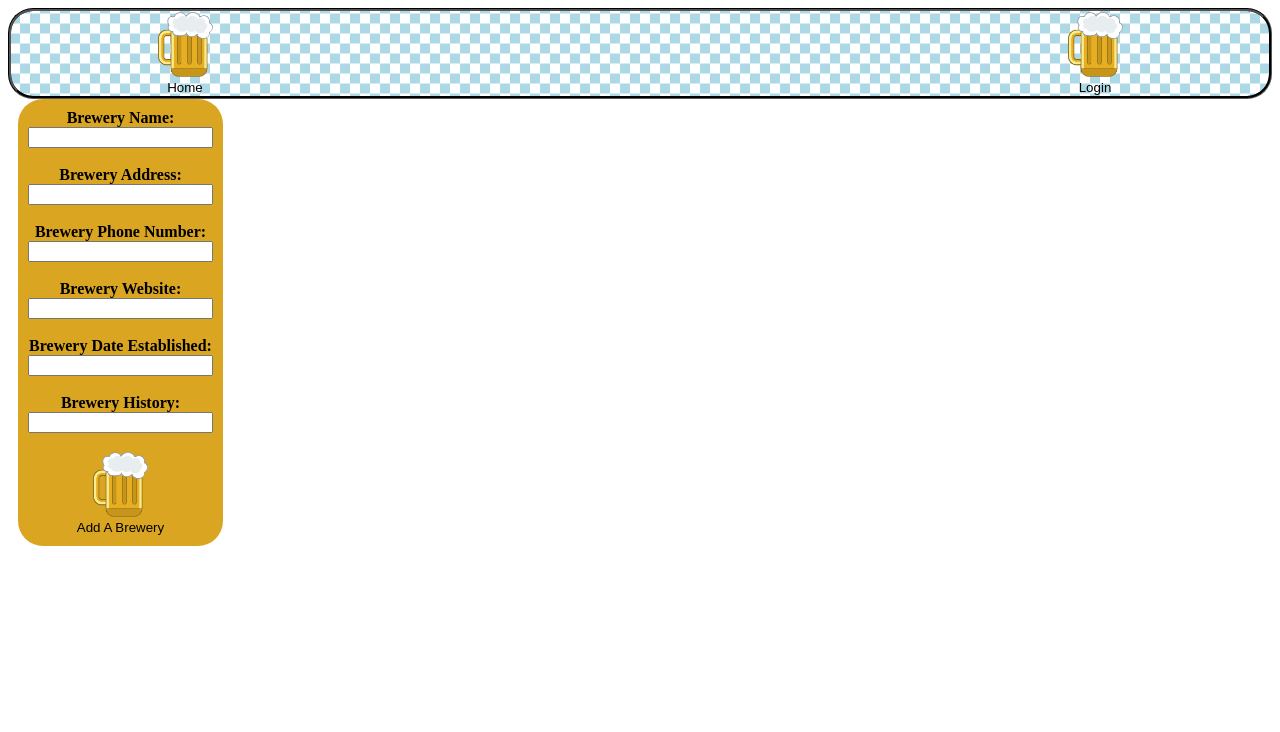
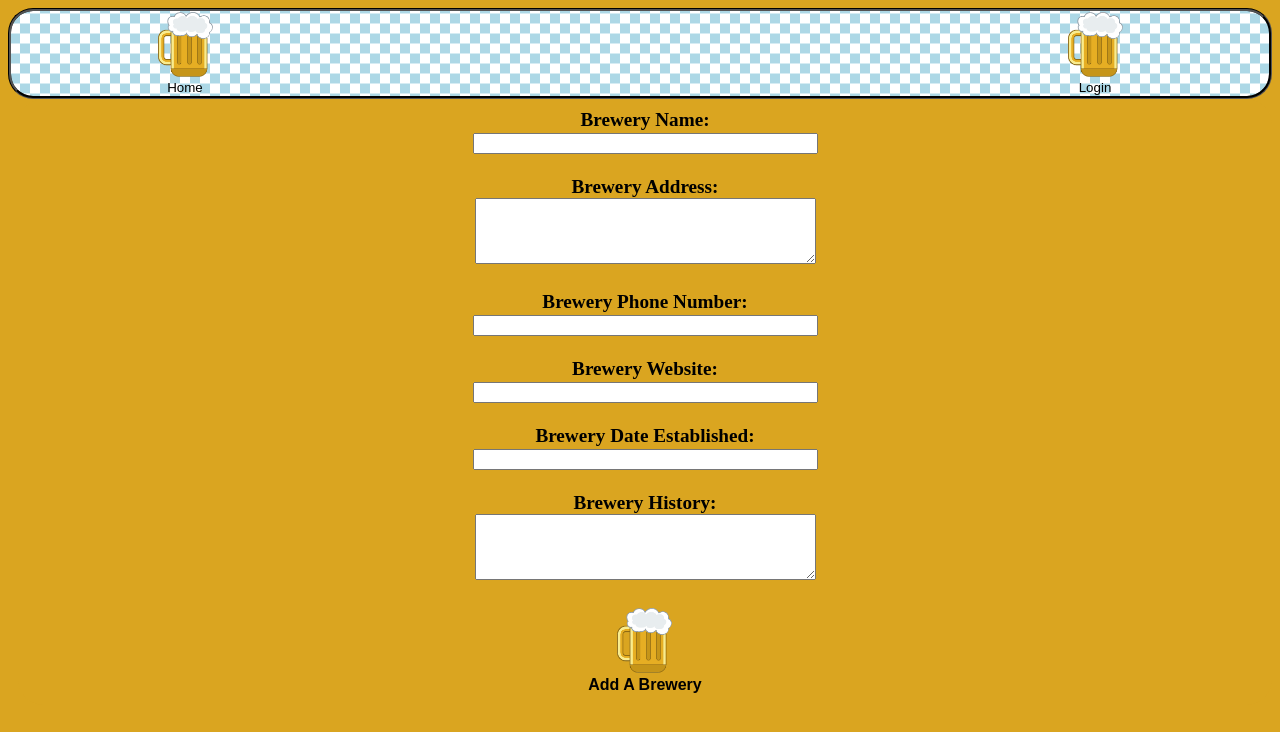
Before and after one commit to khawes187/Breernoculars, a Vue app in the folder vue/: page /newBreweryForm in a window 1280 px wide. Shown: the top 732 px of the page. Built offline with nearby package versions, Linux system fonts and the light colour scheme.

Commit message:
made new brewery form pretty

```diff
--- a/vue/src/views/NewBreweryForm.vue
+++ b/vue/src/views/NewBreweryForm.vue
@@ -2,22 +2,22 @@
     <div id="create-brewery-form">
         <form v-on:submit.prevent="submitForm">
             <label for="breweryName">Brewery Name:</label><br>
-            <input type="text" id="breweryName" name="breweryName" v-model="brewery.breweryName"><br>
+            <input type="text" id="breweryName" name="breweryName" v-model="brewery.breweryName" size="40"><br>
             <br>
             <label for="breweryAddress">Brewery Address:</label><br>
-            <input type="text" id="breweryAddress" name="breweryAddress" v-model="brewery.breweryAddress"><br>
+            <textarea id="breweryAddress" name="breweryAddress" v-model="brewery.breweryAddress" rows="4" cols="40"></textarea><br>
             <br>
             <label for="breweryPhoneNumber">Brewery Phone Number:</label><br>
-            <input type="text" id="breweryPhoneNumber" name="breweryPhoneNumber" v-model="brewery.breweryPhoneNumber"><br>
+            <input type="text" id="breweryPhoneNumber" name="breweryPhoneNumber" v-model="brewery.breweryPhoneNumber" size="40"><br>
             <br>
             <label for="breweryWebsite">Brewery Website:</label><br>
-            <input type="text" id="breweryWebsite" name="breweryWebsite" v-model="brewery.breweryWebsite"><br>
+            <input type="text" id="breweryWebsite" name="breweryWebsite" v-model="brewery.breweryWebsite" size="40"><br>
             <br>
             <label for="breweryDateEstablished">Brewery Date Established:</label><br>
-            <input type="text" id="breweryDateEstablished" name="breweryDateEstablished" v-model="brewery.breweryDateEstablished"><br>
+            <input type="text" id="breweryDateEstablished" name="breweryDateEstablished" v-model="brewery.breweryDateEstablished" size="40"><br>
             <br>
             <label for="breweryHistory">Brewery History:</label><br>
-            <input type="text" id="breweryHistory" name="breweryHistory" v-model="brewery.breweryHistory"><br>
+            <textarea id="breweryHistory" name="breweryHistory" v-model="brewery.breweryHistory" rows="4" cols="40"></textarea><br>
             <br>
             <button type="submit" id="beer-submit-button" style="border: 0; background: transparent">
                 <img src="@/images/editedbutton.gif" width="55" height="65" alt="add brewery" />
@@ -77,16 +77,25 @@ export default {
 </script>
 
 <style>
+body{
+    background-color: goldenrod;
+
+}
 #create-brewery-form{
     background-color: goldenrod;
-    width: fit-content;
+    width: 100;
     padding: 10px;
     border-radius: 25px;
     text-align: center;
     margin-left: 10px;
     font-weight: bold;
+    font-size: larger;
 }
 .beer-submit-button{
     color: black;
 }
+.add-brewery-text{
+    font-size: larger;
+    font-weight: bold;
+}
 </style>
```
